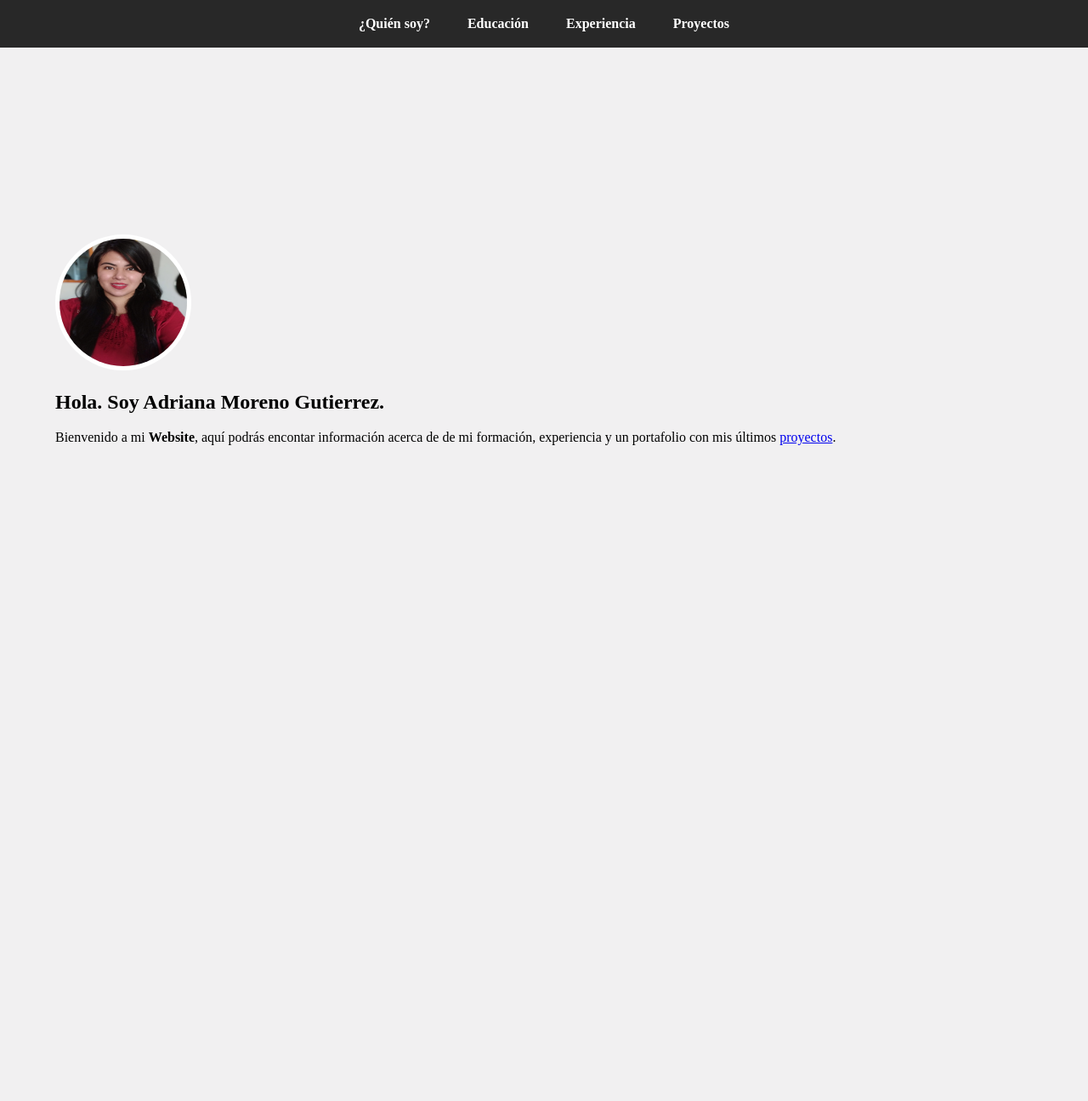
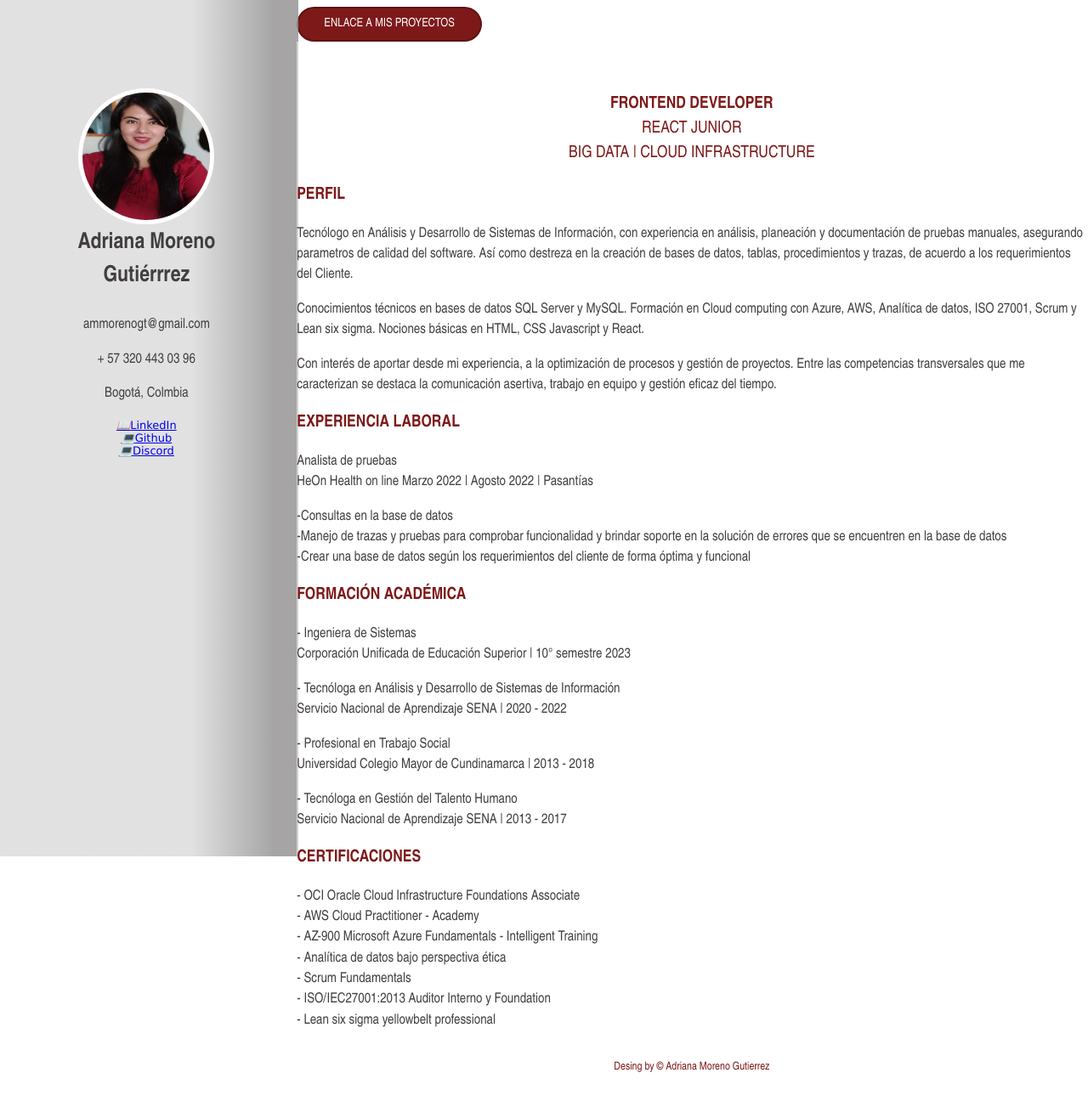
Before and after one commit to adrianamorenogt/bit07me, a plain HTML site: page docs/index.html in a window 1280 px wide. Shown: the whole page at 85% size. Before the commit the page ends 816 px from the top, so only its background shows below. Drawn offline with Linux system fonts and the light colour scheme.

Commit message:
griscolor

```diff
--- a/docs/CSS/main.css
+++ b/docs/CSS/main.css
@@ -1,8 +1,120 @@
 body {
-	font-family: 'sans-serif';
-  min-height: 100vh;
-  background: rgb(215, 179, 198);
-  background:rgb(241, 240, 241);
+  font-family: Verdana, Arial, Helvetica, sans-serif;
+  font-size: 13px;
+  color:rgb(159, 159, 159)
+}
+
+#all {
+  /* width: 1000px; */
+/*   background: #d1df1a;
+  margin-left: 35%;
+	max-width: 54em;
+	padding: 8em 4em 4em 4em; */
+	width: calc(100% - 35%);
+}
+
+#content {
+  background: #ffffff83;
+  float: right;
+	width: 73.5%;
+  height: 100%;
+  right: -0.5%;
+	text-align: left;
+  position: relative;
+  top: 0;
+}
+#leftcolumn {
+  /* background: #7e191956; */
+  background: rgb(215,215,215);
+  background: linear-gradient(90deg, rgba(215,215,215,0.7455357142857143) 65%, rgba(149,147,147,0.8379726890756303) 92%);
+  float: left;
+  width: 19.8%;
+  height: 100%;
+	left: -0.5%;
+	padding: 8em 4em;
+	position: fixed;
+	text-align: center;
+	top: 0;
+}
+#footer {
+  background: #ffffff;
+  clear: both;
+  height: 100%;
+  width: 100%;
+  text-align: center;
+  top: 0;
+  padding: 20px 0;
+  position: relative;
+  float: none;
+}
+/* Estilos de las letras H */
+h1 {
+  font-family: 'Arial Narrow';
+  color: #423e3e;
+  font-weight: 400;
+  line-height: 1em;
+  margin: 0 0 1em 0;
+  font-size: 2em;
+  line-height: 1.5em;
+}
+h2 {
+  font-family: 'Arial Narrow';
+  color: #7e1919;
+  font-weight: 400;
+  line-height: 1em;
+  margin: 0 0 1em 0;
+  font-size: 1.5em;
+  line-height: 1.5em;
+}
+#header {
+  font-family: 'Arial Narrow';
+  color: #7e1919;
+  font-weight: 400;
+  line-height: 1em;
+  margin: 0 0 1em 0;
+  font-size: 1.5em;
+  line-height: 1.5em;
+  text-align: center;
+}
+h3 {
+  font-family: 'Arial Narrow';
+  color: #423e3e;
+  font-weight: 400;
+  line-height: 1em;
+  margin: 0 0 1em 0;
+  font-size: 1.25em;
+  line-height: 1.5em;
+}
+h4 {
+  font-family: 'Arial Narrow';
+  color: #7e1919;
+  font-weight: 400;
+  line-height: 1em;
+  margin: 0 0 1em 0;
+}
+p {
+  font-family: 'Arial Narrow';
+  color: #423e3e;
+  font-weight: 400;
+  line-height: 1em;
+  margin: 0 0 1em 0;
+  font-size: 1.25em;
+  line-height: 1.5em;
+}
+
+/* Botón */
+button{
+  font-family: 'Arial Narrow';
+  font-weight: 0;
+  font-size: 14px;
+  color: #ffffff;
+  background-color: #7e1919;
+  padding: 10px 30px;
+  border: solid #00000044 2px;
+  box-shadow: rgb(0, 0, 0) 0px 0px 0px 0px;
+  border-radius: 50px;
+  transition : 1569ms;
+  transform: translateY(0);
   display: flex;
   /*Hor */
   justify-content: center;
--- a/docs/index.html
+++ b/docs/index.html
@@ -1,44 +1,175 @@
-<!DOCTYPE HTML>
+<!DOCTYPE html>
 <html>
-	<head>
-		<title>Adriana Developer FullStack Java</title>
-		<meta charset="utf-8" />
-		<meta name="viewport" content="width=device-width, initial-scale=1, user-scalable=no" />
-		<link rel="stylesheet" href="./CSS/main.css" />
-	</head>
-	<body class="is-preload">
+  <head>
+    <title>Adriana Developer</title>
+    <meta charset="utf-8" />
+    <meta
+      name="viewport"
+      content="width=device-width, initial-scale=1, user-scalable=no"
+    />
+    <link rel="stylesheet" href="../docs/CSS/main.css" />
+  </head>
+  <body>
+		<div id="main">
+			<!-- Nav -->
+			<div id="content">
+			<button class="button" type="button" onclick="location.href ='../docs/proyectos.html';"> ENLACE A MIS PROYECTOS</button>
+			</div>
 
-		<!-- Nav -->
-			<nav id="nav">
-				<ul class="container">
-					<li><a href="#QuienSoy">¿Quién soy?</a></li>
-					<li><a href="#Educacion">Educación</a></li>
-					<li><a href="#Experiencia">Experiencia</a></li>
-					<li><a href="./proyectos.html">Proyectos</a></li>
-				</ul>
-			</nav>
+			<!-- Header -->
+			<div id="leftcolumn">
+				<article>
+					<header>
+						<div>
+							<div>
+								<img id="foto" src="../docs/IMG/em.jpg" alt="Foto Adriana Moreno Gutierrez"/>
+							</div>
+							<div>
+								<h1>
+									<strong>
+									Adriana Moreno Gutiérrrez </strong>
+								</h1>
+									<h3>ammorenogt@gmail.com</h3>
+									<h3>+ 57 320 443 03 96</h3>
+									<h3>Bogotá, Colmbia</h3>
+									<div class="iconos">
+										<a href="https://www.linkedin.com/in/adrianamorenogutierrez/"><i>📖</i>LinkedIn</a>
+										<br>
+										<a href="https://github.com/soyadrianamorenogutierrez"><i>💻</i>Github</a>
+										<br>
+										<a href="https://discord.gg/Q7z7vyn2"><i>💻</i>Discord</a>
+										</div>
+										<br>
+							</div>
+						</div>
+					</header>
+				</article>
+			</div>
+			<!-- Frontend React -->
+			<div id="content">
+				<section>
+					<h2 id="header">
+						<br>
+						<br>
+						<strong>FRONTEND DEVELOPER</strong>
+						<br>
+						REACT JUNIOR
+						<br>
+						BIG DATA | CLOUD INFRASTRUCTURE
+					</h2>
+			</div>
+      <!-- Perfil -->
+			<div id="content">
+				<section">
+					<h2>
+					<strong>PERFIL</strong>
+					</h2>
+					<p>
+					Tecnólogo en Análisis y Desarrollo de Sistemas de Información, con experiencia en análisis, planeación y documentación de pruebas manuales, asegurando parametros de calidad del software. Así como destreza en la creación de bases de datos, tablas, procedimientos y trazas, de acuerdo a los requerimientos del Cliente.
+				</p>
+				<p>
+					Conocimientos técnicos en bases de datos SQL Server y MySQL. Formación en Cloud computing con Azure, AWS,
+					Analítica de datos, ISO 27001, Scrum y Lean six sigma. Nociones básicas en HTML, CSS Javascript y React.
+				</p>
+				<p>
+					Con interés de aportar desde mi experiencia, a la optimización de procesos y gestión de proyectos.
+					Entre las competencias transversales que me caracterizan se destaca la comunicación asertiva, trabajo en equipo y gestión eficaz del tiempo.
+				</p>
+      </section>
+			</div>
+      <!-- Experiencia laboral -->
+			<div id="content">
+				<section>
+					<h2>
+						<strong>EXPERIENCIA LABORAL</strong>
+						</h2>
+					<div>
+						<article>
+							<h3>Analista de pruebas
+							<br>
+							HeOn Health on line Marzo 2022 | Agosto 2022 | Pasantías
+							</h3>
+							<p>
+							-Consultas en la base de datos
+							<br>
+							-Manejo de trazas y pruebas para comprobar funcionalidad y brindar soporte en la solución de errores que se encuentren en la base de datos
+							<br>
+							-Crear una base de datos según los requerimientos del cliente de forma óptima y funcional
+							</p>
+						</article>
+					</section>
+			</div>
+      <!-- Formación académica -->
+			<div id="content">
+				<section>
+					<h2>
+					<strong>FORMACIÓN ACADÉMICA</strong>
+					</h2>
+					<div>
+						<article>
+							<h3>- Ingeniera de Sistemas
+							<br>
+							Corporación Unificada de Educación Superior | 10° semestre 2023
+							</h3>
+						</article>
 
-		<!-- Home -->
-			<article id="top" class="wrapper style1">
-				<div class="container">
-					<div class="row">
-						<div class="col-4 col-5-large col-12-medium">
-              <img
-              id="foto"
-              src="./IMG/em.jpg"
-              alt="Adriana Moreno Gutierrez"
-            />
+						<article>
+							<h3>- Tecnóloga en Análisis y Desarrollo de Sistemas de Información
+							<br>
+							Servicio Nacional de Aprendizaje SENA | 2020 - 2022
+							</h3>
+						</article>
+
+						<article>
+							<h3>- Profesional en Trabajo Social
+							<br>
+							Universidad Colegio Mayor de Cundinamarca | 2013 - 2018
+							</h3>
+						</article>
+
+						<article>
+							<h3>- Tecnóloga en Gestión del Talento Humano
+							<br>
+							Servicio Nacional de Aprendizaje SENA | 2013 - 2017 </h3>
+						</article>
+						<!-- Certificaciones -->
+						<div>
+							<section>
+								<article>
+									<h2>
+										<strong>CERTIFICACIONES</strong>
+									</h2>
+									<h3>
+									- OCI Oracle Cloud Infrastructure Foundations Associate
+									<br>
+									- AWS Cloud Practitioner - Academy
+									<br>
+									- AZ-900 Microsoft Azure Fundamentals - Intelligent Training
+									<br>
+									- Analítica de datos bajo perspectiva ética
+									<br>
+									- Scrum Fundamentals
+									<br>
+									- ISO/IEC27001:2013 Auditor Interno y Foundation
+									<br>
+									- Lean six sigma yellowbelt professional
+									<br>
+									</h3>
+								</article>
+							</section>
 						</div>
-						<div class="col-8 col-7-large col-12-medium">
-							<header>
-								<h1>Hola. Soy <strong>Adriana Moreno Gutierrez</strong>.</h1>
-							</header>
-							<p>Bienvenido a mi <strong>Website</strong>, aquí podrás encontar información acerca de de mi formación, experiencia y un portafolio con mis últimos <a href="https://github.com/AdrianaMorenoG">proyectos</a>. <a href="https://www.google.com/">
-              </p>
-							<a href="#Educacion" class="Continua leyendo"></a>
-						</div>
-					</div>
+
+
+			<!-- Footer -->
+				<div id="footer">
+					<section>
+						<footer>
+								<h4>
+								Desing by © Adriana Moreno Gutierrez
+								</h4>
+						</footer>
+					</section>
 				</div>
-			</article>
+		</div>
   </body>
 </html>
```
